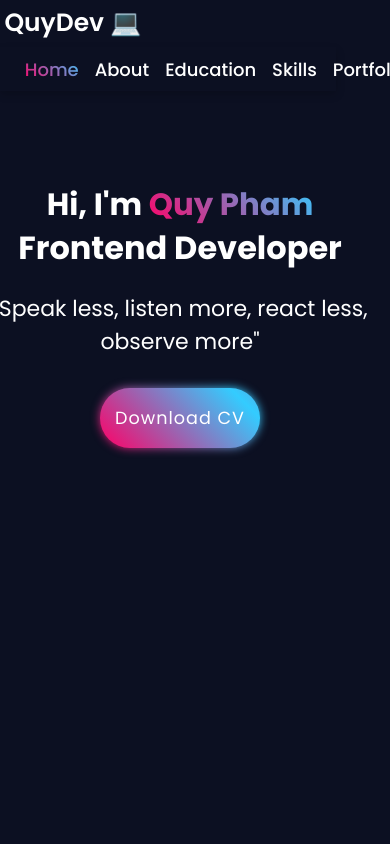
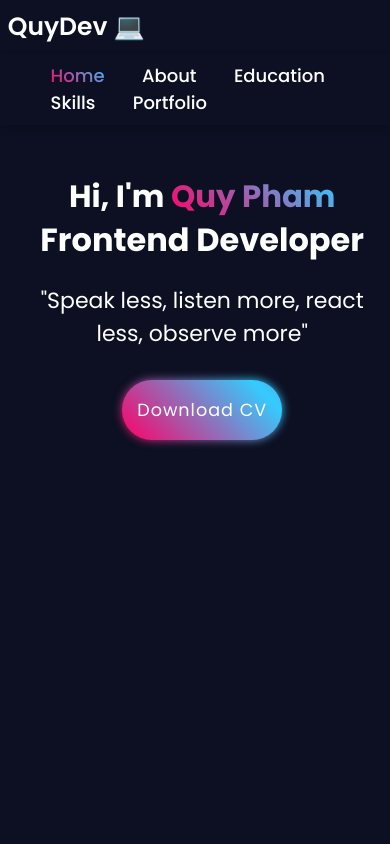
Before and after one commit to Quypham14/quypham14.github.io, a plain HTML site: page index.html in a window 390 px wide. Shown: the top 844 px of the page. Drawn offline with nearby package versions, Linux system fonts and the light colour scheme.

Commit message:
first commit

```diff
--- a/style.css
+++ b/style.css
@@ -35,6 +35,7 @@ html {
 .header.sticky {
   background: #0c1022;
 }
+
 /* Logo design --> */
 .logo {
   font-size: 25px;
@@ -65,6 +66,9 @@ html {
   -webkit-background-clip: text;
 }
 
+.navbar i {
+  display: none;
+}
 /* Home design -->*/
 .home {
   background: #0c1022;
@@ -656,29 +660,28 @@ span {
     padding: 2rem 4%;
   }
 }
-@media (max-width: 768px) {
+@media (max-width: 500px) {
   html {
     font-size: 55%;
   }
   .header {
-    padding: 0.5rem;
+    padding: 2%;
     background: #0c1022;
     display: flex;
     justify-content: space-between;
     align-items: center;
   }
-  .logo {
+  #menu-icon {
+    display: block;
   }
   .navbar {
-    display: flex;
     position: absolute;
     top: 100%;
     left: 0;
-    padding: 1rem;
+    width: 100%;
+    padding: 1rem 4%;
+    background: #0c1022;
     box-shadow: 0 0.5rem 1rem rgba(0, 0, 0, 0.2);
-  }
-  .navbar a {
-    margin-left: 5%;
   }
   .home {
     flex-direction: column;
@@ -690,16 +693,14 @@ span {
     order: 1;
     margin-top: 50%;
     font-size: 2rem;
+    align-items: center;
+    text-align: center;
+    margin-left: 4%;
   }
   .home-sci {
     display: none;
   }
-  .home-content {
-    align-items: center;
-    text-align: center;
-  }
   .home-content h1 {
-    margin-top: 2%;
     font-size: 3.5rem;
   }
   .home-content p {
@@ -707,6 +708,5 @@ span {
   }
   .home-content a {
     font-size: 2rem;
-    margin-bottom: 30%;
   }
 }
```
Also changed, not shown: index.html (+2 -1 lines), script.js (line endings or trailing spaces), 1 other file.
